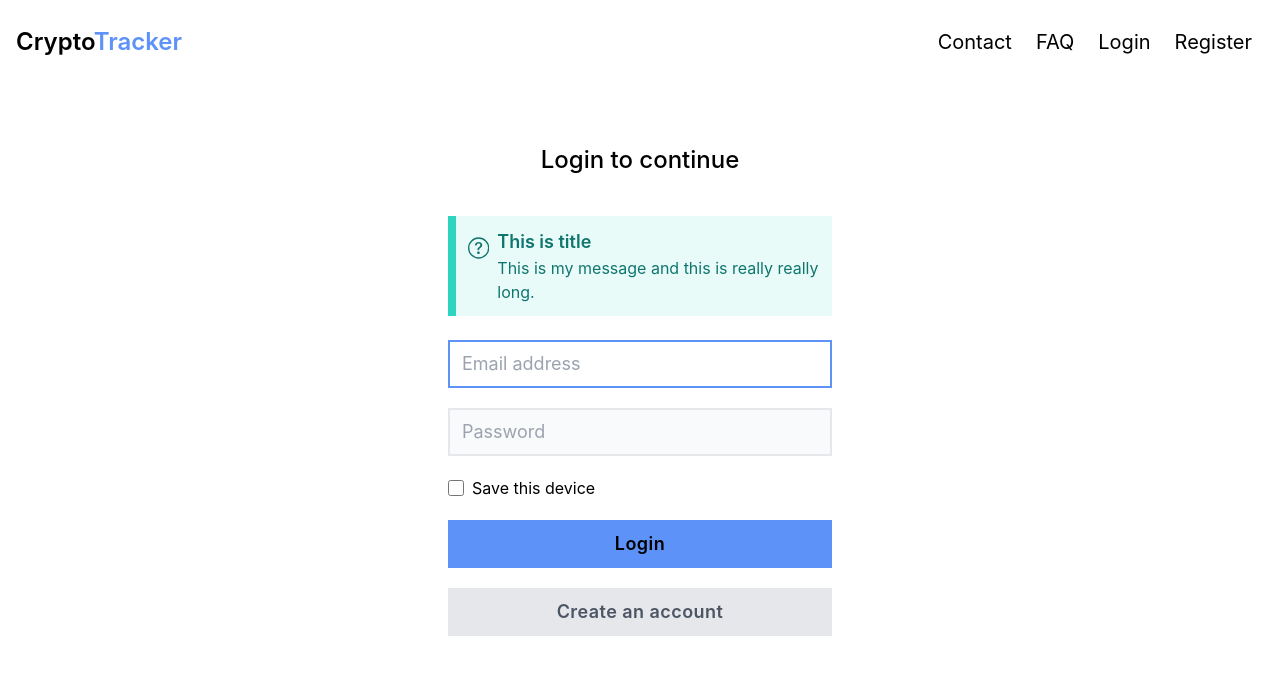
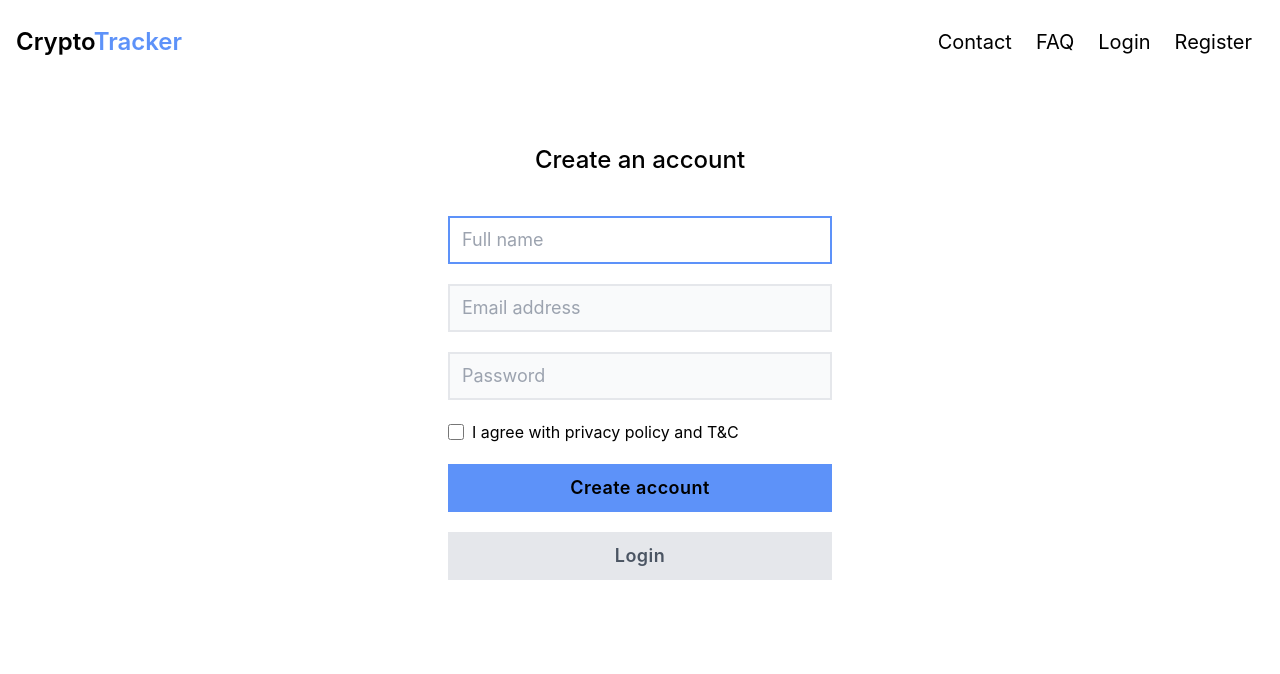
Before and after one commit to AlenaVib/crypto-tracker-front, a React (Vite) app: page / in a window 1280 px wide. Shown: the top 674 px of the page. Built offline with nearby package versions, Linux system fonts and the light colour scheme.

Commit message:
Added login form and registeration form

```diff
--- a/src/components/global/Button/index.jsx
+++ b/src/components/global/Button/index.jsx
@@ -11,7 +11,7 @@ function Button({
 }) {
   const variants = {
     primary: "bg-primary focus:bg-primaryDark dark:text-gray-800",
-    gray: "bg-gray-200 dark:bg-gray-600 focus:bg-gray-200 text-gray-600 dark:text-gray-200",
+    gray: "bg-gray-200 dark:bg-gray-600 text-gray-600 dark:text-gray-200",
     loading:
       "bg-gray-100 dark:bg-gray-600 text-gray-600 cursor-not-allowed select-none",
   };
--- a/src/components/homepage/Register/index.jsx
+++ b/src/components/homepage/Register/index.jsx
@@ -0,0 +1,58 @@
+import React, { useState } from "react";
+import Alert from "../../global/Alert";
+import Button from "../../global/Button";
+import FormInput from "../../global/Form/FormInput";
+
+function RegisterForm(props) {
+  const [loading, setLoading] = useState(false);
+
+  const handleRegister = (e) => {
+    e.preventDefault();
+    setLoading(true);
+  };
+
+  return (
+    <div className="flex flex-col items-center justify-center container max-w-7xl mx-auto px-4 py-10 mt-10">
+      <h1 className="text-2xl font-heading font-medium mb-10">
+        Create an account
+      </h1>
+      <form className="flex flex-col max-w-sm w-full" onSubmit={handleRegister}>
+        <Alert
+          hidden
+          variant="info"
+          title="This is title"
+          message="This is my message and this is really really long."
+        />
+        <FormInput
+          autoComplete="off"
+          autoFocus
+          placeholder="Full name"
+          name="name"
+          type="text"
+        />
+        <FormInput placeholder="Email address" name="email" type="email" />
+        <FormInput placeholder="Password" name="password" type="password" />
+        <div className="flex select-none mb-5">
+          <input
+            type="checkbox"
+            name="license"
+            id="checkbox"
+            className="mr-2 cursor-pointer w-4 focus:outline-none"
+          />
+          <label htmlFor="checkbox" className="cursor-pointer">
+            I agree with privacy policy and T&C
+          </label>
+        </div>
+        <Button type="submit" isLoading={loading} isFullWidth>
+          Create account
+        </Button>
+        <span className="mb-5" />
+        <Button type="button" isFullWidth variant="gray">
+          Login
+        </Button>
+      </form>
+    </div>
+  );
+}
+
+export default RegisterForm;
--- a/src/pages/homapage/index.jsx
+++ b/src/pages/homapage/index.jsx
@@ -1,14 +1,15 @@
 import React from "react";
+import HomePageHeader from "../../components/homepage/header";
+import RegisterForm from "../../components/homepage/Register";
 // import Contact from "../../components/homepage/Contact";
-import HomePageHeader from "../../components/homepage/header";
 // import Home from '../../components/homepage/home'
-import Login from "../../components/homepage/Login";
+// import Login from "../../components/homepage/Login";
 
 function HomePage(props) {
   return (
     <div>
       <HomePageHeader />
-      <Login />
+      <RegisterForm />
     </div>
   );
 }
```
